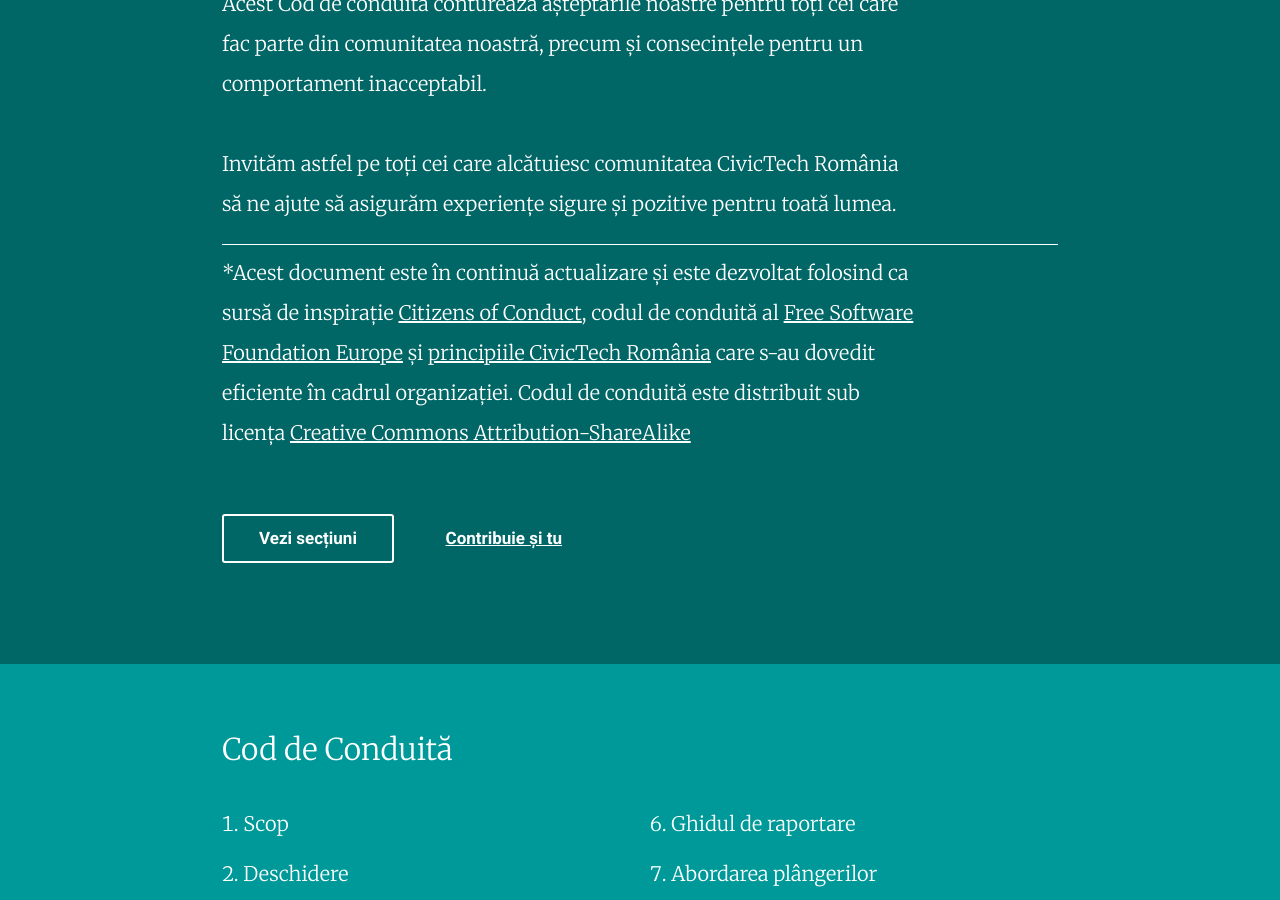
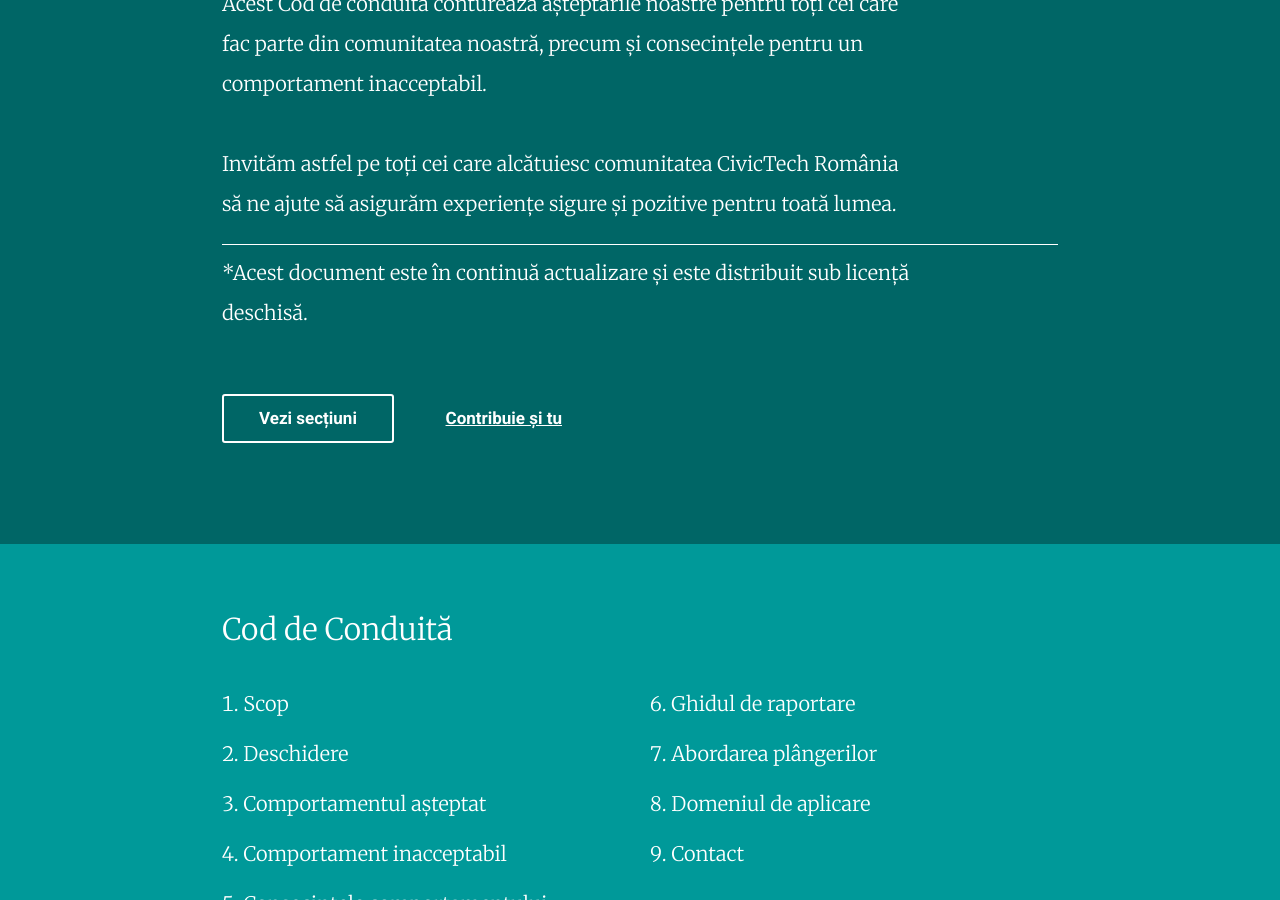
Before and after one commit to civictechro/code-of-conduct, a Jekyll site: the page built from index.html, in a window 1280 px wide and 900 px high, scrolled down 659 px. Built offline with Jekyll 4.4.1, drawn with Linux system fonts in a browser that asks for light colours.

Commit message:
Update introduction.md

```diff
--- a/_includes/introduction.md
+++ b/_includes/introduction.md
@@ -9,5 +9,4 @@ Acest Cod de conduită conturează așteptările noastre pentru toți cei care f
 Invităm astfel pe toți cei care alcătuiesc comunitatea CivicTech România să ne ajute să asigurăm experiențe sigure și pozitive pentru toată lumea.
 
 ***
-*Acest document este în continuă actualizare și este dezvoltat folosind ca sursă de inspirație [Citizens of Conduct](http://citizencodeofconduct.org/), codul de conduită al [Free Software Foundation Europe](https://fsfe.org/) și [principiile CivicTech România](https://civictech.ro/cine-suntem#principii) care s-au dovedit eficiente în cadrul organizației.
-Codul de conduită este distribuit sub licența [Creative Commons Attribution-ShareAlike](https://creativecommons.org/licenses/by-sa/3.0/)
+*Acest document este în continuă actualizare și este distribuit sub licență deschisă.
```
